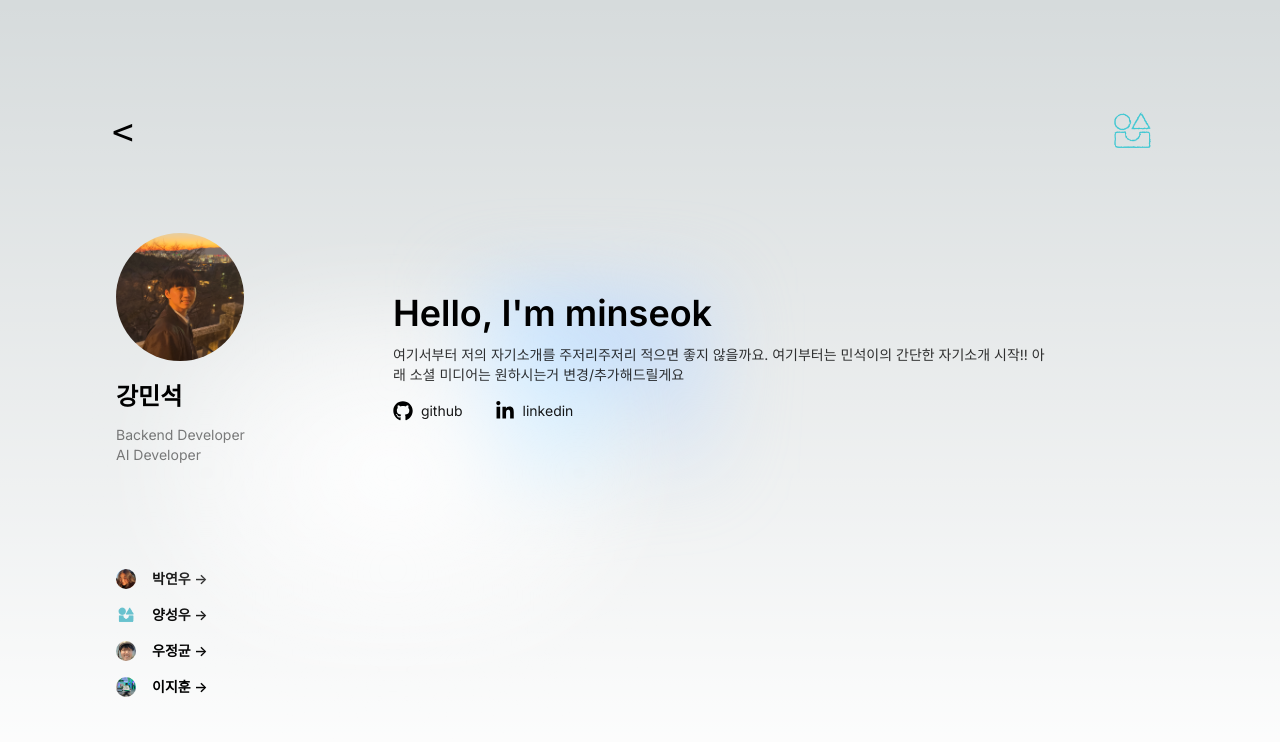
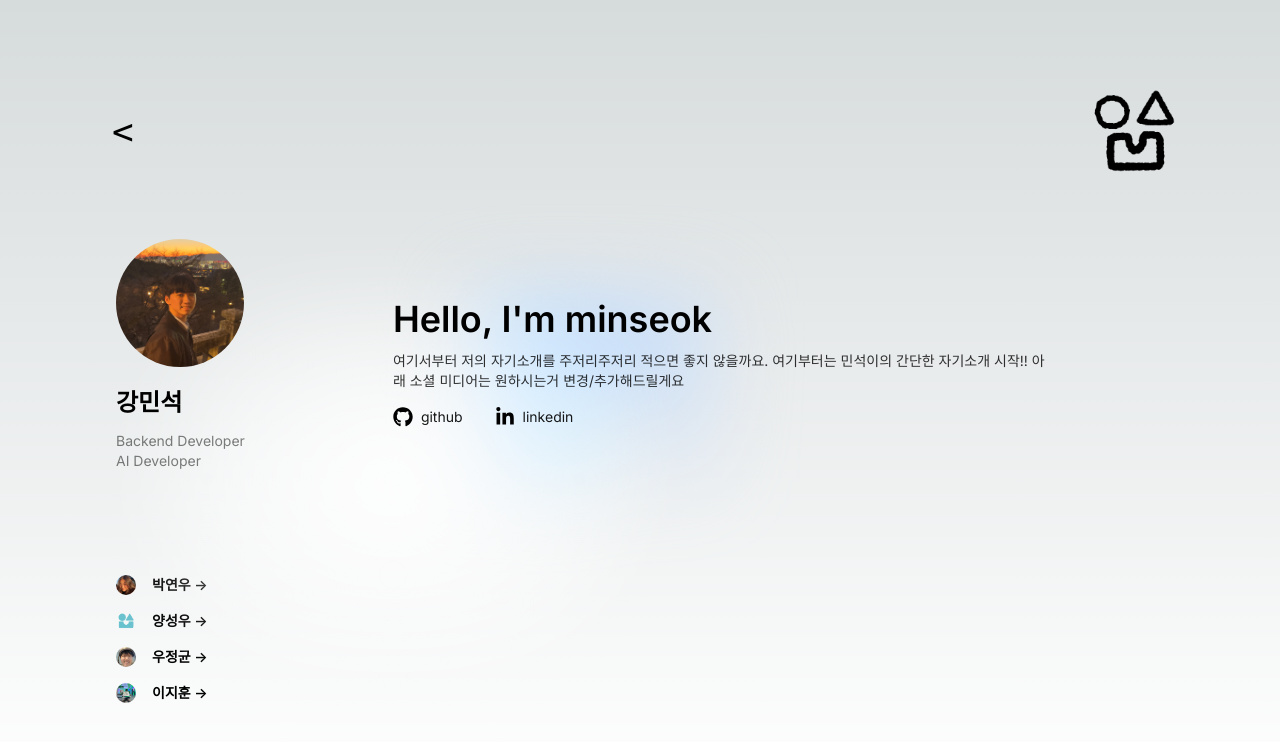
Before and after one commit to archi-corp/about-us, a Next.js app in the folder archi_web/: page /archi/minseok in a window 1280 px wide. Shown: the top 742 px of the page. Built offline with nearby package versions, Linux system fonts and the light colour scheme.

Commit message:
fix(member): change logo image path and remove link in the top bar

```diff
--- a/archi_web/src/app/archi/components/topbar.tsx
+++ b/archi_web/src/app/archi/components/topbar.tsx
@@ -1,7 +1,7 @@
 import Link from "next/link";
 import Image from "next/image";
 
-export function Topbar({ githubLink }: { githubLink: string }) {
+export function Topbar() {
   return (
     <div className="z-10 flex w-full max-w-7xl items-center justify-between font-mono text-sm">
       <Link
@@ -11,23 +11,15 @@ export function Topbar({ githubLink }: { githubLink: string }) {
         {" "}
         &lt;{" "}
       </Link>
-      <div className="right-0 top-0 flex w-full items-center justify-center bg-transparent lg:static lg:size-auto lg:bg-none">
-        <a
-          className="pointer-events-none flex place-items-center gap-2 p-8 lg:pointer-events-auto lg:p-0"
-          href={githubLink}
-          target="_blank"
-          rel="noopener noreferrer"
-        >
+
       <Image
-            src="/logo-chalk.png"
+        src="/logo.png"
         alt="archi logo"
         className="dark:accent-teal-300"
         width={100}
         height={24}
         priority
       />
-        </a>
-      </div>
     </div>
   );
 }
--- a/archi_web/src/app/archi/minseok/page.tsx
+++ b/archi_web/src/app/archi/minseok/page.tsx
@@ -10,7 +10,7 @@ export default function Minseok() {
       className={"flex min-h-screen flex-col items-center justify-center px-24"}
     >
       {/*  Fix logo and back button to the top */}
-      <Topbar githubLink={"https://github.com/archi-corp"}></Topbar>
+      <Topbar></Topbar>
 
       <div className={"flex w-full max-w-7xl flex-col"}>
         {/* Name and Information Section */}
--- a/archi_web/src/app/archi/page.tsx
+++ b/archi_web/src/app/archi/page.tsx
@@ -1,31 +1,14 @@
 "use client";
 import Image from "next/image";
 import Link from "next/link";
+import { Topbar } from "./components/topbar";
+
 
 export default function Home() {
   return (
     <main className="flex min-h-screen flex-col items-center justify-center px-24">
       {/*Fix logo and back button to the top*/}
-      <div className="z-10 flex w-full max-w-7xl items-center justify-between font-mono text-sm">
-        {/*<p className="fixed left-0 top-0 flex w-full justify-center border-b border-gray-300 bg-gradient-to-b from-zinc-200 pb-6 pt-8 backdrop-blur-2xl dark:border-neutral-800 dark:bg-zinc-800/30 dark:from-inherit lg:static lg:w-auto  lg:rounded-xl lg:border lg:p-4 lg:dark:bg-zinc-800/30">*/}
-        <Link
-          href="/"
-          className="font left-0 top-0 flex w-full justify-center text-4xl font-thin lg:static lg:w-auto lg:rounded-xl lg:p-4"
-        >
-          {" "}
-          &lt;{" "}
-        </Link>{" "}
-        &nbsp;
-        {/*archi logo image*/}
-        <Image
-          src="/logo.png"
-          alt="archi logo"
-          className="dark:accent-teal-300"
-          width={100}
-          height={24}
-          priority
-        />
-      </div>
+      <Topbar></Topbar>
 
       <div className="flex w-full grow flex-col items-center justify-center">
         {/* team archi title */}
--- a/archi_web/src/app/archi/rachel/page.tsx
+++ b/archi_web/src/app/archi/rachel/page.tsx
@@ -10,7 +10,7 @@ export default function Rachel() {
       className={"flex min-h-screen flex-col items-center justify-center px-24"}
     >
       {/*  Fix logo and back button to the top */}
-      <Topbar githubLink={"https://github.com/archi-corp"}></Topbar>
+      <Topbar></Topbar>
 
       <div className={"flex w-full max-w-7xl flex-col"}>
         {/* Name and Information Section */}
--- a/archi_web/src/app/archi/rlaalswl/page.tsx
+++ b/archi_web/src/app/archi/rlaalswl/page.tsx
@@ -10,7 +10,7 @@ export default function Rlaalswl() {
       className={"flex min-h-screen flex-col items-center justify-center px-24"}
     >
       {/*  Fix logo and back button to the top */}
-      <Topbar githubLink={"https://github.com/archi-corp"}></Topbar>
+      <Topbar></Topbar>
 
       <div className={"flex w-full max-w-7xl flex-col"}>
         {/* Name and Information Section */}
--- a/archi_web/src/app/archi/woodio/page.tsx
+++ b/archi_web/src/app/archi/woodio/page.tsx
@@ -10,7 +10,8 @@ export default function Woodio() {
       className={"flex min-h-screen flex-col items-center justify-center px-24"}
     >
       {/*  Fix logo and back button to the top */}
-      <Topbar githubLink={"https://github.com/archi-corp"}></Topbar>
+      <Topbar></Topbar>
+
       <div className={"flex w-full max-w-7xl flex-col"}>
         {/* Name and Information Section */}
         <div
--- a/archi_web/src/app/archi/yang/page.tsx
+++ b/archi_web/src/app/archi/yang/page.tsx
@@ -10,7 +10,7 @@ export default function Yang() {
       className={"flex min-h-screen flex-col items-center justify-center px-24"}
     >
       {/*  Fix logo and back button to the top */}
-      <Topbar githubLink={"https://github.com/archi-corp"}></Topbar>
+      <Topbar></Topbar>
       <div className={"flex w-full max-w-7xl flex-col"}>
         {/* Name and Information Section */}
         <div
```
Lines whose indentation alone changed are shown as unchanged.
